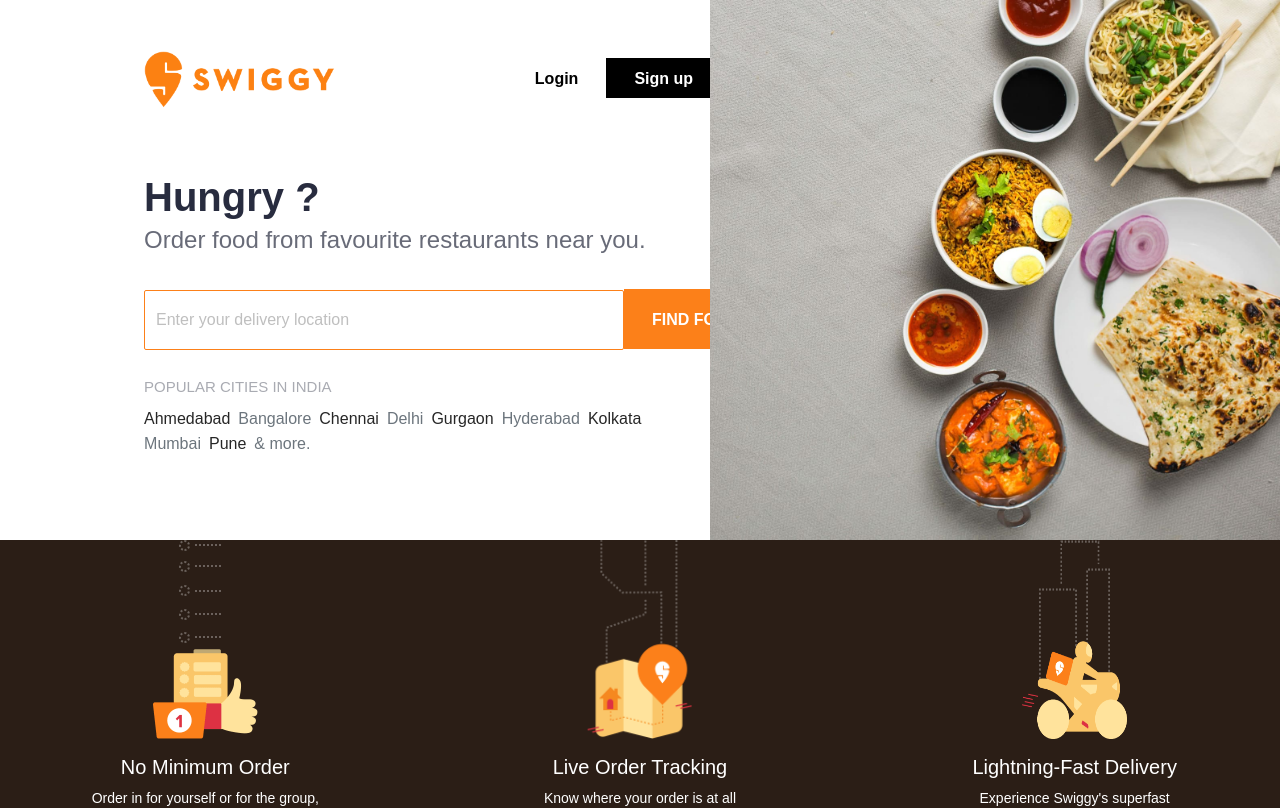
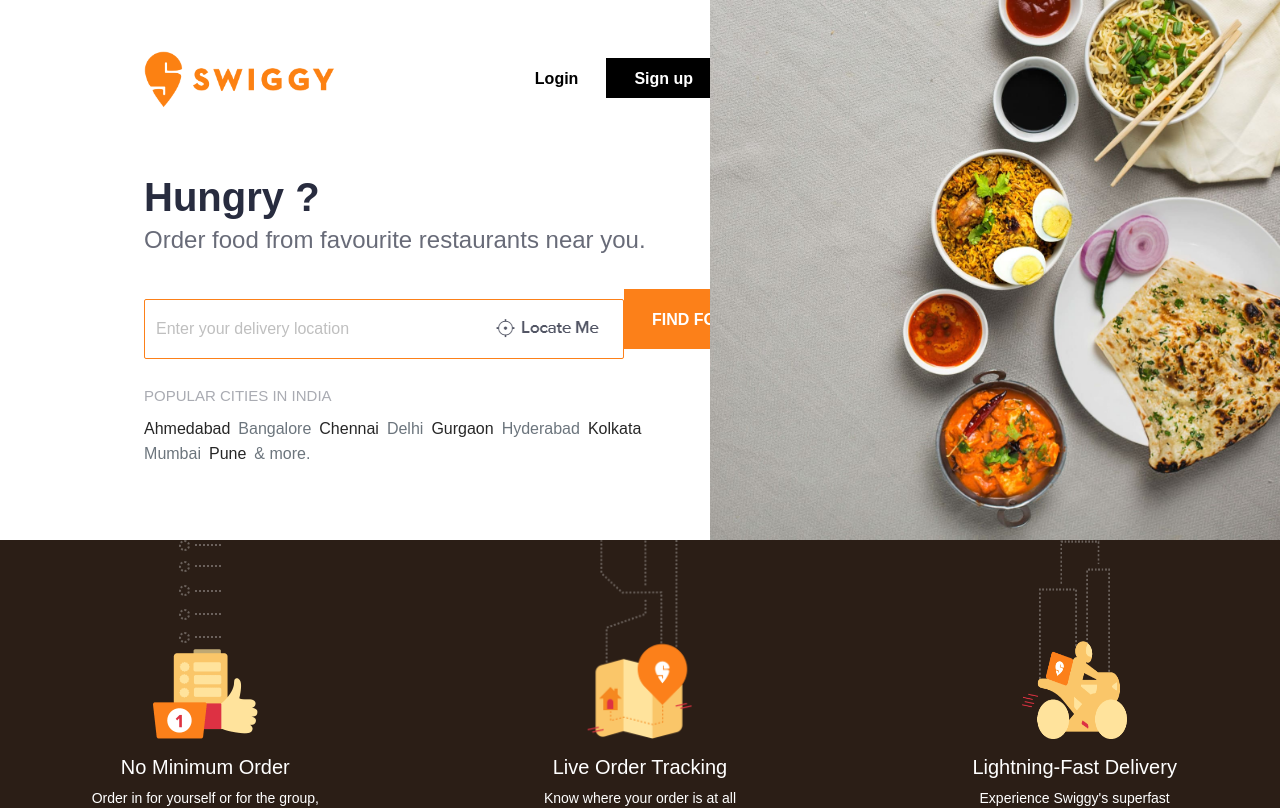
Before and after one commit to shivamkakkar4/swiggy-clone, a React (Create React App) app in the folder client/: page / in a window 1280 px wide. Shown: the top 808 px of the page. Built offline with nearby package versions, Linux system fonts and the light colour scheme.

Commit message:
Location

```diff
--- a/client/src/Components/LandingPage/Upper.js
+++ b/client/src/Components/LandingPage/Upper.js
@@ -1,6 +1,7 @@
-import React, { useState } from "react";
+import React, { useState, useEffect } from "react";
 import { connect } from "react-redux";
 import { showLogin, showSignup } from "../../redux/actions/actions";
+import { withRouter } from "react-router-dom";
 import {
   UpperContainer,
   Container,
@@ -9,6 +10,7 @@ import {
   SideImage,
   Title,
   Subtitle,
+  LocationButton,
   CustomButton,
   Subtitle2,
   UL,
@@ -29,6 +31,7 @@ import Mobile1 from "./Images/Upper/Sec3_1.png";
 import Mobile2 from "./Images/Upper/Sec3_2.png";
 import PlayStore from "./Images/Upper/playStore.png";
 import AppStore from "./Images/Upper/appStore.png";
+import LocationIcon from "./Images/Upper/locateMe.PNG";
 import "antd/dist/antd.css";
 import { Input } from "antd";
 import LoginContainer from "./LoginContainer";
@@ -41,6 +44,22 @@ const Upper = props => {
   const showSignupDrawer = () => {
     props.showSignup();
   };
+
+  const locate = () => {
+    navigator.geolocation.getCurrentPosition(function (position) {
+      console.log("Latitude is :", position.coords.latitude);
+      console.log("Longitude is :", position.coords.longitude);
+    });
+  };
+
+  // useEffect(() => {
+  //   if ("geolocation" in navigator) {
+  //     props.history.push("./restaurants");
+  //     console.log(navigator);
+  //   } else {
+  //     console.log("Not Available");
+  //   }
+  // }, []);
 
   return (
     <UpperContainer>
@@ -68,7 +87,15 @@ const Upper = props => {
                   border: "1px solid #fc8019",
                 }}
                 placeholder="Enter your delivery location"
+                suffix={
+                  <a onClick={locate} style={{ border: "none" }}>
+                    <LocationButton src={LocationIcon} />
+                  </a>
+                }
               />
+              {/* <CustomButton large background="blue" onClick={locate}>
+                Locate
+              </CustomButton> */}
               <CustomButton large background="#fc8019">
                 FIND FOOD
               </CustomButton>
@@ -194,4 +221,4 @@ const Upper = props => {
   );
 };
 
-export default connect(null, { showLogin, showSignup })(Upper);
+export default connect(null, { showLogin, showSignup })(withRouter(Upper));
--- a/client/src/Components/LandingPage/UpperStyledComponents.js
+++ b/client/src/Components/LandingPage/UpperStyledComponents.js
@@ -42,6 +42,10 @@ export const Subtitle = styled.p`
   color: #686b78;
   font-size: 24px;
   margin: 0 0 30px 0;
+`;
+
+export const LocationButton = styled.img`
+  cursor: pointer;
 `;
 
 export const CustomButton = styled.button`
```
Also changed, not shown: client/src/Components/LandingPage/Images/Upper/locateMe.PNG (added).
